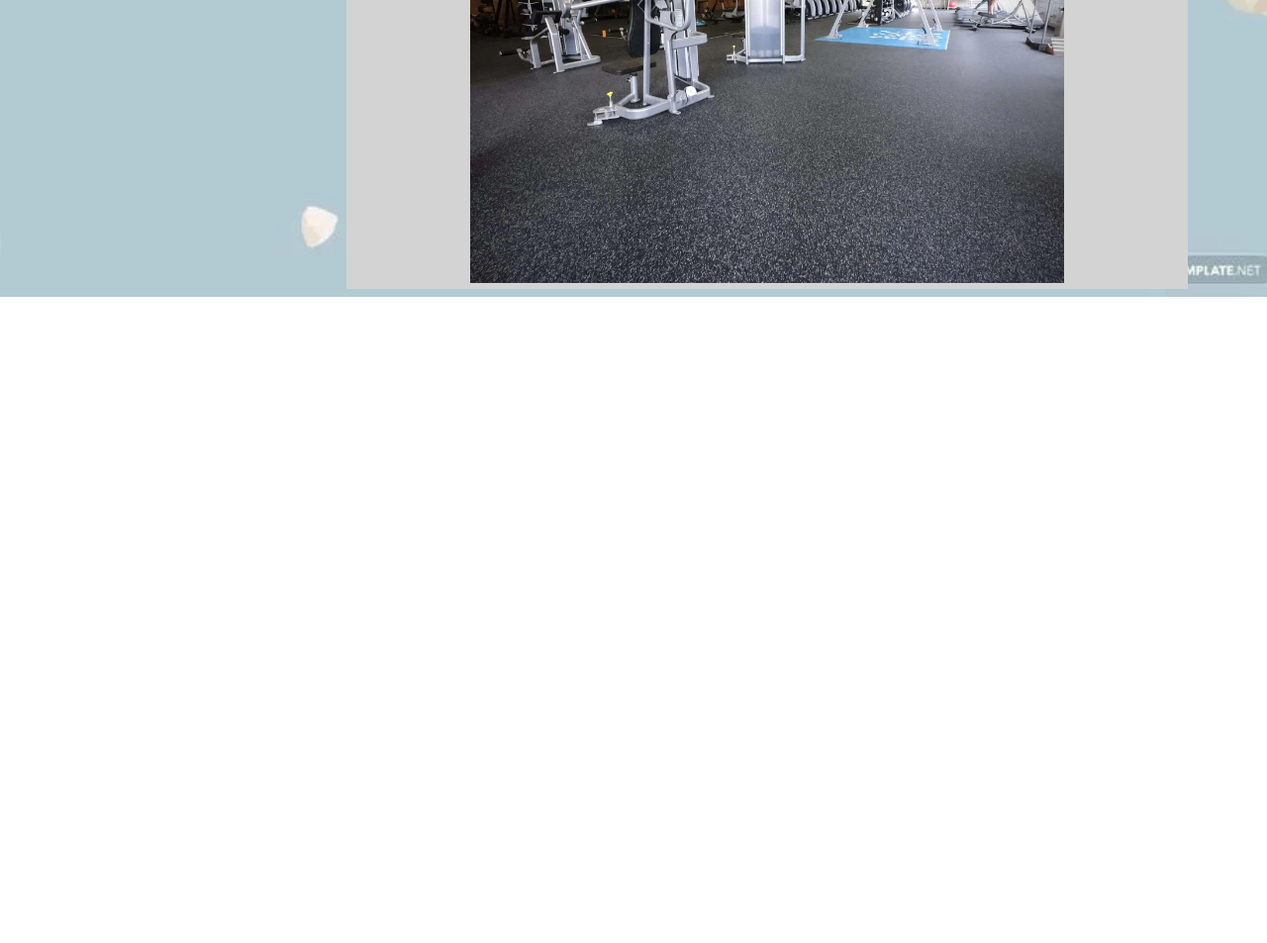
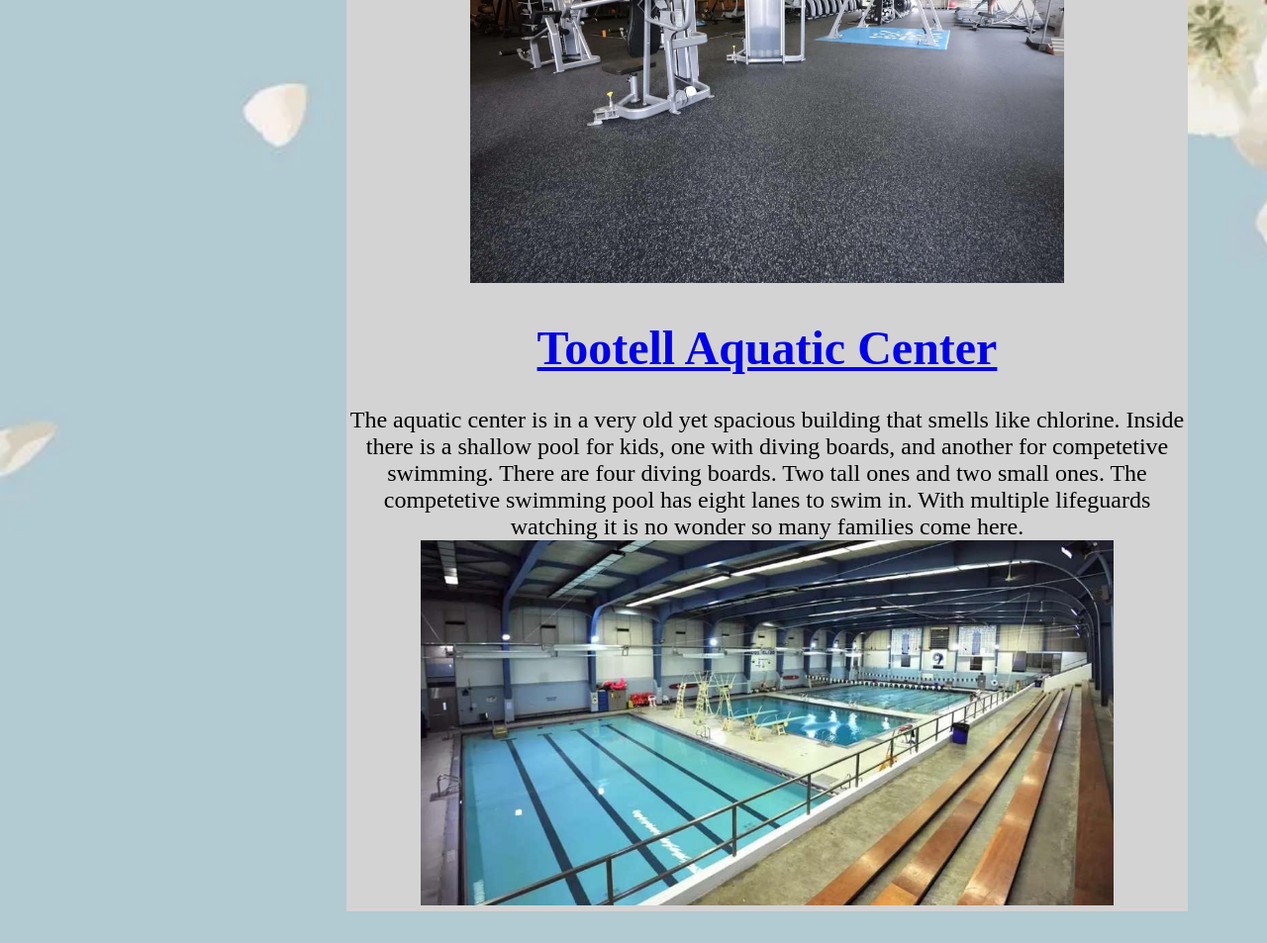
Before and after one commit to CoolerR12/CoolerR12.github.io, a plain HTML site: page index.html in a window 1280 px wide. Shown: the part 2013-2966 px from the top of the page at 99% size. Before the commit the page ends 2313 px from the top, so only its background shows below. Drawn offline with Linux system fonts and the light colour scheme.

Commit message:
Add files via upload

```diff
--- a/index.html
+++ b/index.html
@@ -44,6 +44,14 @@
         </p>
         <img src="basketball.jpg">
         <img id="gym" src="gym.jpg" width="600">
+    <a href="Swimming.html"><h1>Tootell Aquatic Center</h1></a>
+        <p>
+            The aquatic center is in a very old yet spacious building that smells like chlorine.
+            Inside there is a shallow pool for kids, one with diving boards, and another for competetive swimming.
+            There are four diving boards. Two tall ones and two small ones. The competetive swimming pool has eight lanes to swim in.
+            With multiple lifeguards watching it is no wonder so many families come here.
+            <img id="swimming" src="pool.jpg">
+        </p>
 </center>
 </body>
 </div>
--- a/stylesheet.css
+++ b/stylesheet.css
@@ -27,7 +27,6 @@ body{
 }
 #Wrap{
     background-color: lightgray;
-    margin-left: 0px;
 }
 #KT{
     float: left;
@@ -37,3 +36,7 @@ body{
 #trackText{
     text-align: left;
 }
+#swimming{
+    width: 700px;
+
+}
```
Also changed, not shown: Swimming.html (added, +28 -0 lines), 360_F_188652402_qrPzV12FwK58AhNe5WH6J0XTVqLxCikt.jpg (added).
